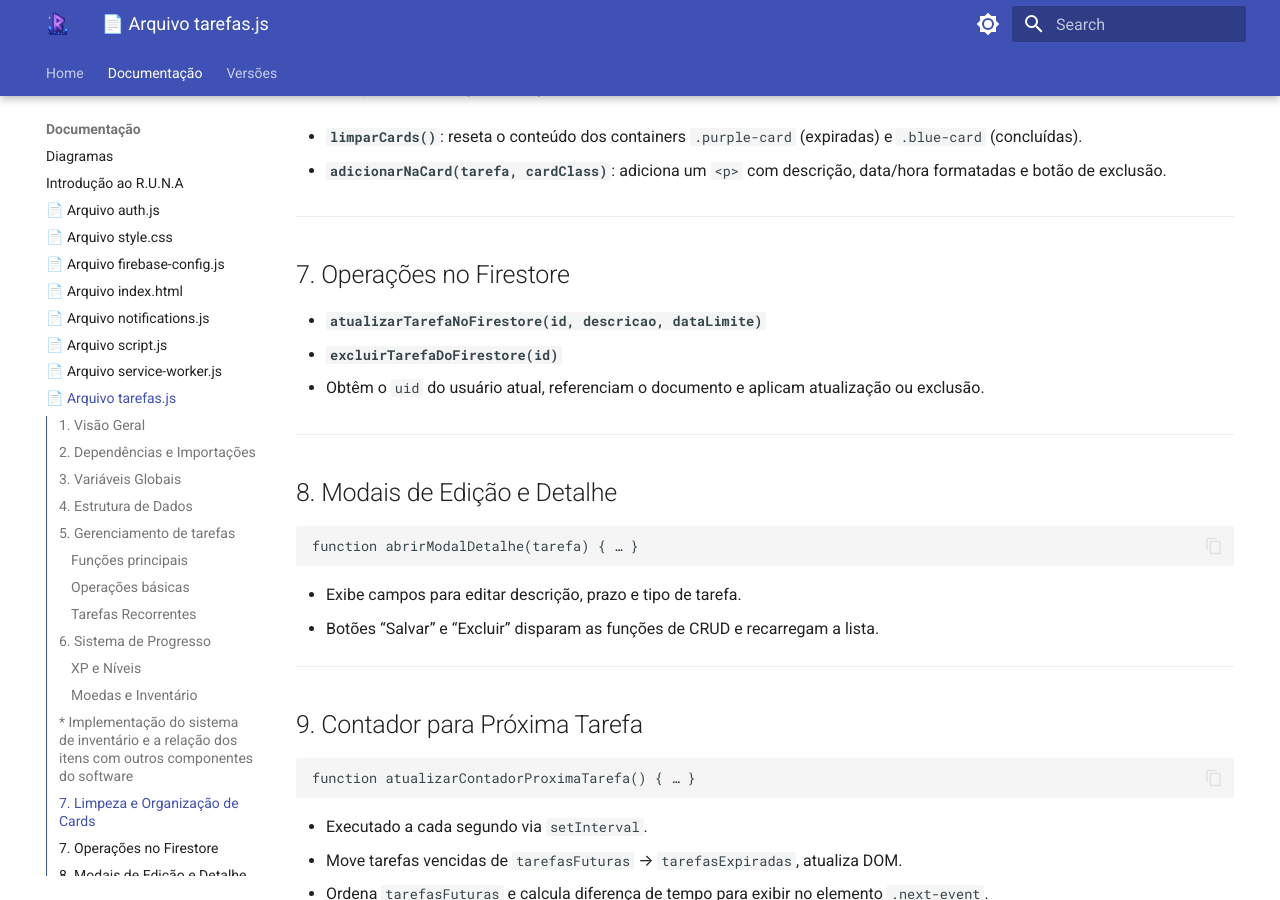
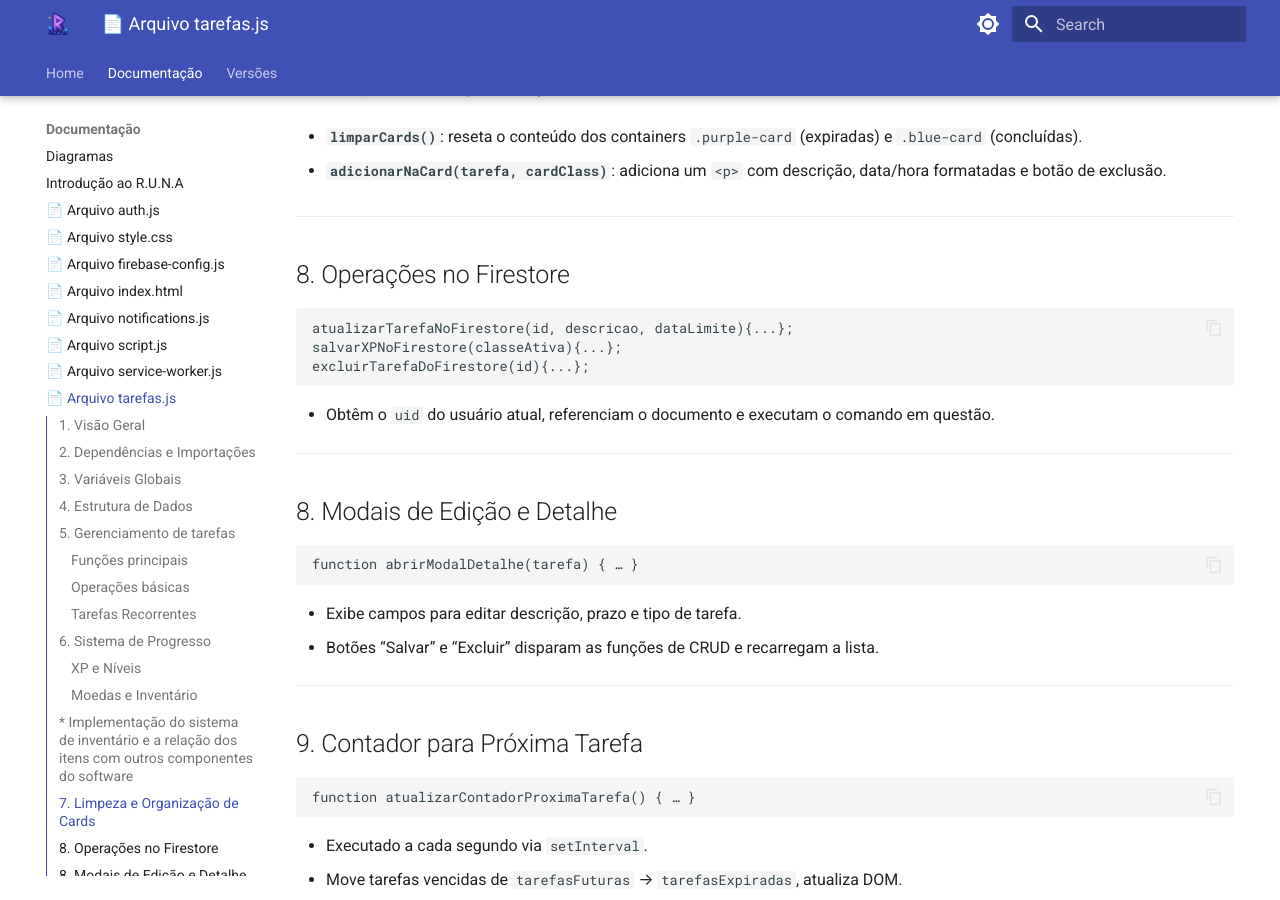
Before and after one commit to Radsfer/DocsE7Runa, an MkDocs documentation site: the page built from docs/documentação/tarefas.md, in a window 1280 px wide and 900 px high, scrolled down 2594 px. Built offline with MkDocs 1.6.1 and Material for MkDocs 9.7.7, drawn with Linux system fonts in a browser that asks for light colours.

Commit message:
Operações no Firestore

````diff
--- a/docs/documentação/tarefas.md
+++ b/docs/documentação/tarefas.md
@@ -103,12 +103,14 @@ async function venderItem() {...}
 
 ---
 
-## 7. Operações no Firestore
+## 8. Operações no Firestore
+```js
+atualizarTarefaNoFirestore(id, descricao, dataLimite){...};
+salvarXPNoFirestore(classeAtiva){...};
+excluirTarefaDoFirestore(id){...};
+```
 
-* **`atualizarTarefaNoFirestore(id, descricao, dataLimite)`**
-* **`excluirTarefaDoFirestore(id)`**
-
-  * Obtêm o `uid` do usuário atual, referenciam o documento e aplicam atualização ou exclusão.
+  * Obtêm o `uid` do usuário atual, referenciam o documento e executam o comando em questão.
 
 ---
 
````
